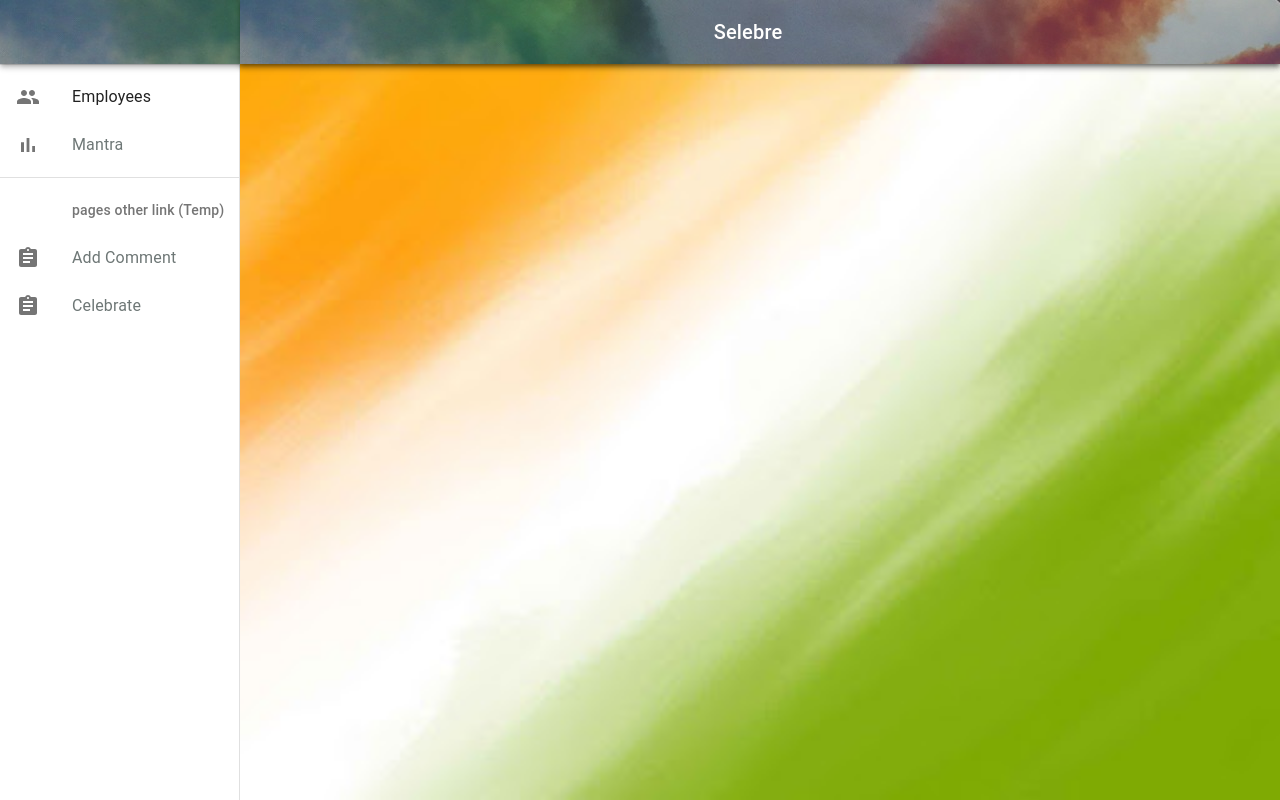
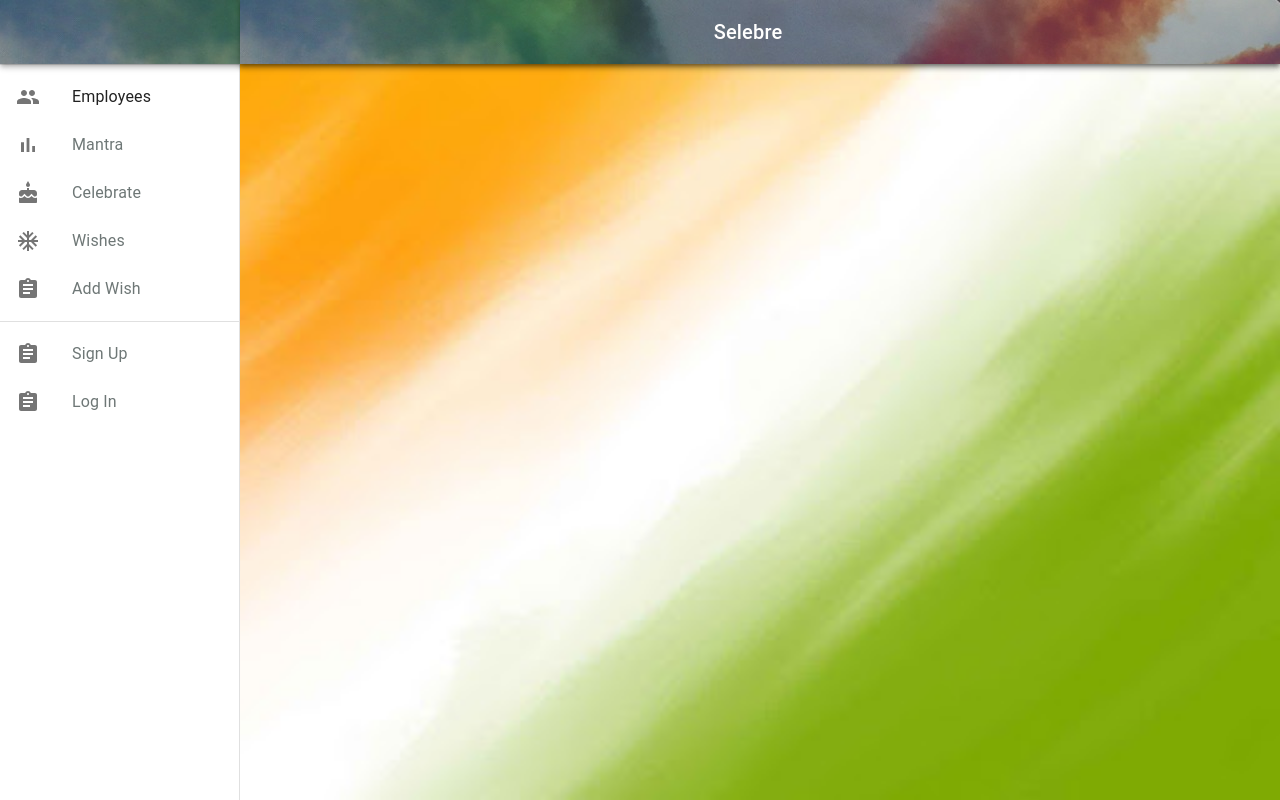
Before and after one commit to Vamsi-Annabathula/selebre, a React (Create React App) app: page /dashBoard in a window 1280 px wide. Built offline with nearby package versions, Linux system fonts and the light colour scheme.

Commit message:
managing routes

```diff
--- a/src/App.js
+++ b/src/App.js
@@ -32,17 +32,11 @@ function App() {
             </Typography>
           </Toolbar>
         </AppBar>
-        {/* toggle ?
-          <Container maxWidth="sm">
-            <RecordMantra />
-          </Container>
-          :
-          <button onClick={() => { setToggle(!toggle) }}> clck </button> */}
         <Route path="/signUp" component={SignUp} />
         <Route path="/logIn" component={Login} />
+        <Route exact path={["/dashBoard", "/", "/addMantra", "/addWish"]} component={Dashboard} />
+        <Route path="/wishes" component={DisplayComments} />
         <Route path="/celebrate" component={Celebrate} />
-        <Route path="/wishes" component={DisplayComments} />
-        <Route path="/dashBoard" component={Dashboard} />
       </Grid >
     </Router>
   )
--- a/src/components/comments/commentForm/index.js
+++ b/src/components/comments/commentForm/index.js
@@ -35,7 +35,7 @@ export default function CommentForm() {
           <CommentIcon />
         </Avatar>
         <Typography component="h1" variant="h5">
-          Comment
+          Add Wish
         </Typography>
         <form method = "post" className={classes.form} onSubmit = {onSubmitHandler}>
           <Grid container spacing={2}>
--- a/src/components/layout/dashboard.js
+++ b/src/components/layout/dashboard.js
@@ -21,6 +21,7 @@ import RecordMantra from '../recordMantra';
 import CommentForm from '../comments/commentForm';
 import styles from './dashboardStyle'
 import Celebrate from '../celebration';
+import DisplayComments from '../comments/displayComments';
 
 
 
@@ -86,7 +87,7 @@ export default function Dashboard() {
             <Grid item xs={4} md={4} lg={4}>
             </Grid>
             <Grid item xs={4} md={4} lg={4} className={classes.components}>
-              <Route path="/dashBoard/mantra" component={() =>
+              <Route path="/addMantra" component={() =>
                 <RecordMantra
                   initialButtonText={"Record"}
                   displayText={"The Mantra is"}
@@ -95,7 +96,8 @@ export default function Dashboard() {
                   blowCandles={() => {}}
                 />
               } />
-              <Route path="/dashboard/addComment" component={CommentForm} />
+
+              <Route path="/addWish" component={CommentForm} />
             </Grid>
           </Grid>
         </Container>
--- a/src/components/layout/listItems.js
+++ b/src/components/layout/listItems.js
@@ -7,6 +7,8 @@ import ListSubheader from '@material-ui/core/ListSubheader';
 import PeopleIcon from '@material-ui/icons/People';
 import BarChartIcon from '@material-ui/icons/BarChart';
 import AssignmentIcon from '@material-ui/icons/Assignment';
+import CakeIcon from '@material-ui/icons/Cake';
+import AcUnitIcon from '@material-ui/icons/AcUnit';
 import './listItems.css'
 
 export const mainListItems = (
@@ -17,7 +19,7 @@ export const mainListItems = (
             </ListItemIcon>
             <ListItemText primary="Employees" />
         </ListItem>
-        <Link to="/dashBoard/mantra" className="menu">
+        <Link to="/addMantra" className="menu">
             <ListItem button>
                 <ListItemIcon>
                     <BarChartIcon />
@@ -25,26 +27,49 @@ export const mainListItems = (
                 <ListItemText primary="Mantra" />
             </ListItem>
         </Link>
+        <Link to="/celebrate" className="menu">
+            <ListItem button>
+                <ListItemIcon>
+                    <CakeIcon />
+                </ListItemIcon>
+                <ListItemText primary="Celebrate" />
+            </ListItem>
+        </Link>
+        <Link to="/wishes" className="menu">
+            <ListItem button>
+                <ListItemIcon>
+                    <AcUnitIcon />
+                </ListItemIcon>
+                <ListItemText primary="Wishes" />
+            </ListItem>
+        </Link>
+        <Link to="/addWish" className="menu">
+            <ListItem button>
+                <ListItemIcon>
+                    <AssignmentIcon />
+                </ListItemIcon>
+                <ListItemText primary="Add Wish" />
+            </ListItem>
+        </Link>
     </div>
 );
 
 export const secondaryListItems = (
     <div>
-        <ListSubheader inset>pages other link (Temp)</ListSubheader>
-        <Link to="/dashboard/addComment" className="menu">
+        <Link to="/signUp" className="menu">
             <ListItem button>
                 <ListItemIcon>
                     <AssignmentIcon />
                 </ListItemIcon>
-                <ListItemText primary="Add Comment" />
+                <ListItemText primary="Sign Up" />
             </ListItem>
         </Link>
-        <Link to="/celebrate" className="menu">
+        <Link to="/logIn" className="menu">
             <ListItem button>
                 <ListItemIcon>
                     <AssignmentIcon />
                 </ListItemIcon>
-                <ListItemText primary="Celebrate" />
+                <ListItemText primary="Log In" />
             </ListItem>
         </Link>
         {/* <ListItem button>
@@ -52,6 +77,6 @@ export const secondaryListItems = (
                 <AssignmentIcon />
             </ListItemIcon>
             <ListItemText primary="Year-end sale" />
-        </ListItem> */}
+        </ListItem>*/}
     </div>
 );
```
